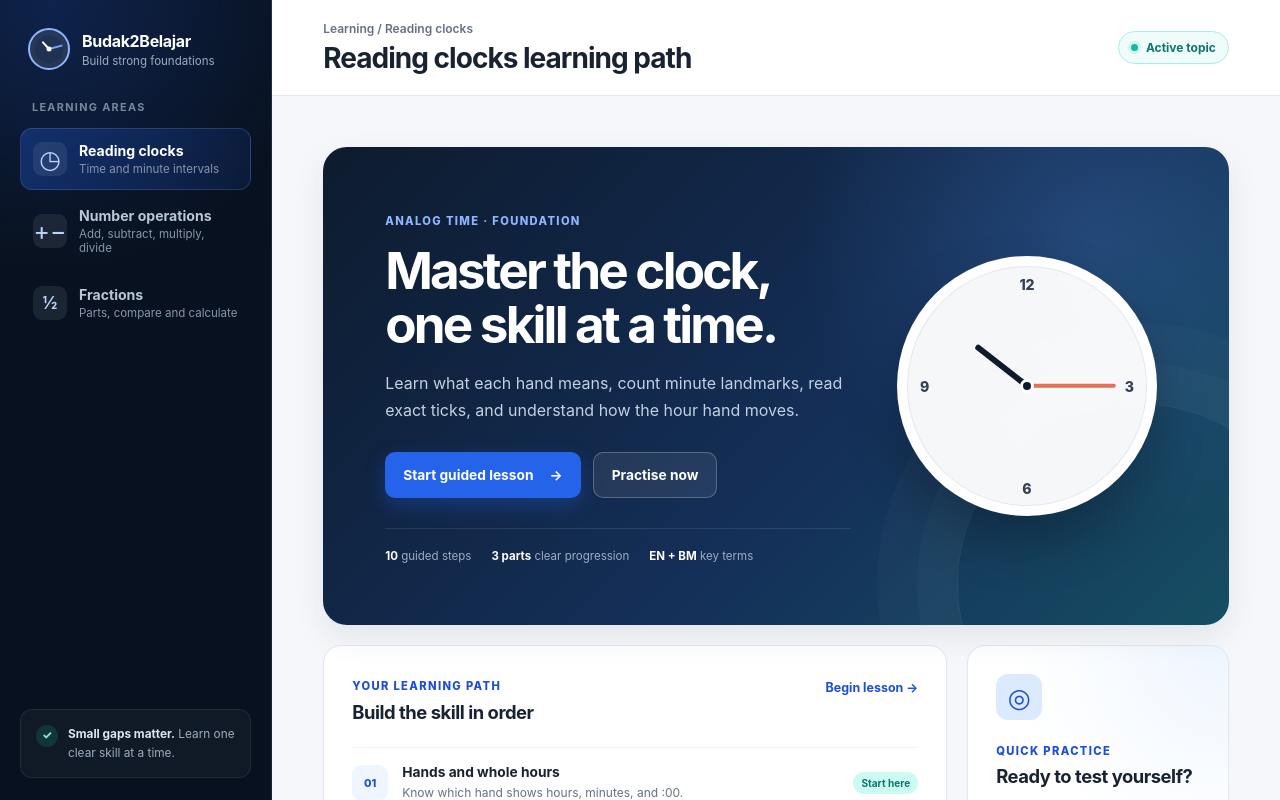
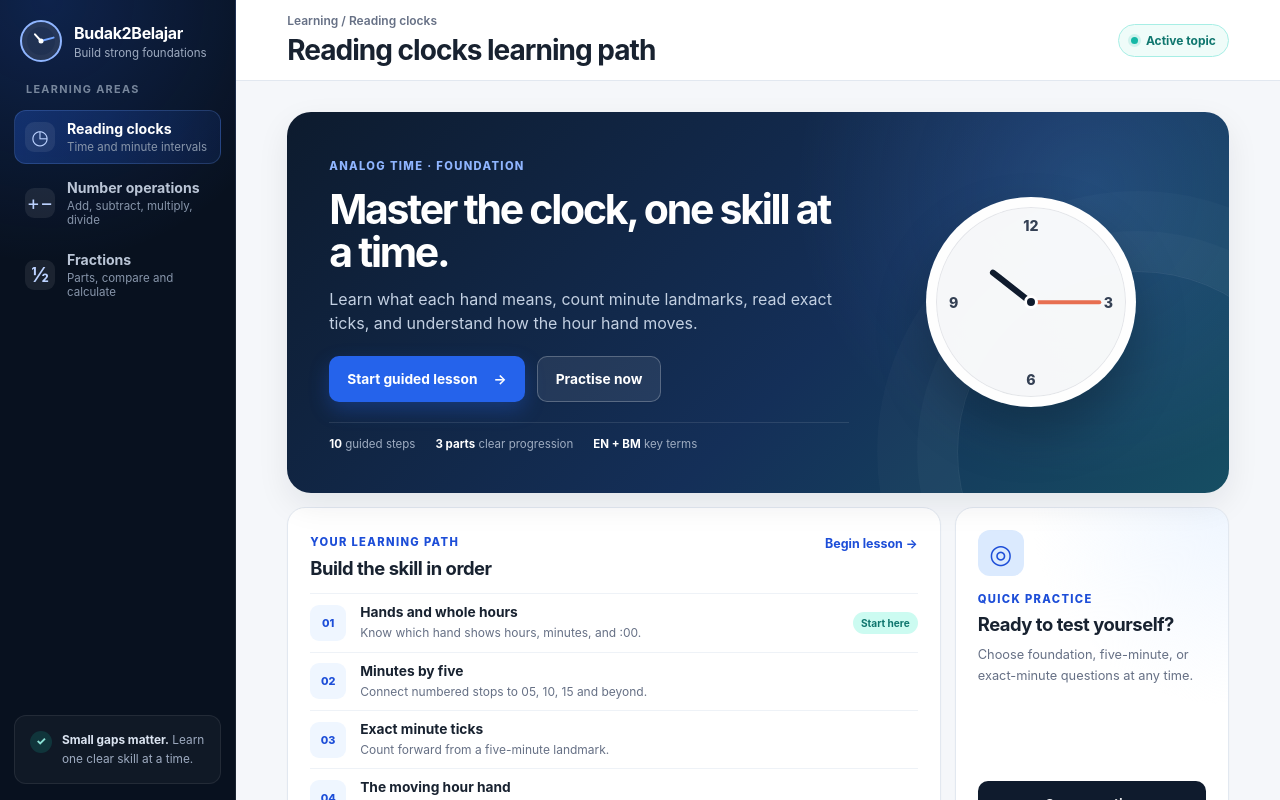
Before and after one commit to msyafiqramlee/budak2belajar, a React (Vite) app: page / in a window 1280 px wide. Shown: the top 800 px of the page. Built offline with nearby package versions, Linux system fonts and the light colour scheme.

Commit message:
Tighten learning app layout density

```diff
--- a/src/App.css
+++ b/src/App.css
@@ -1533,3 +1533,58 @@ button:focus-visible {
   .module-heading > p { max-width: none; }
   .mixed-practice-card .primary-action, .prerequisite-banner .secondary-action { width: 100%; justify-content: center; }
 }
+
+/* Compact application layout: prioritise learning content above decoration. */
+@media (min-width: 981px) {
+  .sidebar { width: 236px; padding: 20px 14px 16px; }
+  .brand { padding: 0 6px 20px; }
+  .nav-item { min-height: 54px; padding: 8px 10px; }
+  .nav-icon { width: 30px; height: 30px; flex-basis: 30px; font-size: 1.25rem; }
+  .app-content { margin-left: 236px; }
+}
+
+.page-header { min-height: 74px; padding-block: 13px; }
+.workspace { padding-top: clamp(20px, 2.4vw, 32px); padding-bottom: 36px; }
+.topic-hero { min-height: 270px; gap: 26px; padding: clamp(28px, 3.5vw, 42px); }
+.topic-hero h2 { font-size: clamp(1.85rem, 3.2vw, 2.7rem); }
+.topic-hero-copy > p { margin-top: 12px; line-height: 1.55; }
+.hero-actions { margin-top: 20px; }
+.topic-facts { margin-top: 20px; padding-top: 14px; }
+.hero-clock-face { width: min(210px, 20vw); }
+.dashboard-grid { margin-top: 14px; gap: 14px; }
+.path-card, .practice-card { padding: 22px; }
+.skill-path { margin-top: 14px; }
+.skill-path li { min-height: 58px; padding: 10px 0; }
+.practice-icon { margin-bottom: 16px; }
+
+.library-hero { min-height: 190px; gap: 24px; padding: 28px 34px; }
+.library-hero h2 { margin-top: 7px; font-size: clamp(1.9rem, 3.6vw, 2.8rem); }
+.library-hero > div > p { margin-top: 8px; line-height: 1.5; }
+.library-symbol { font-size: clamp(2.5rem, 5vw, 4.2rem); }
+.library-hero .topic-facts { margin-top: 16px; }
+.prerequisite-banner { margin-top: 14px; padding: 14px 18px; }
+.module-heading { align-items: end; margin-top: 24px; }
+.module-grid { gap: 12px; margin-top: 12px; }
+.module-card { min-height: 178px; gap: 8px 13px; padding: 17px 18px; border-radius: 14px; }
+.module-symbol { width: 40px; height: 40px; font-size: 1.15rem; }
+.module-copy p { margin-top: 6px; line-height: 1.4; }
+.module-prerequisite { padding: 6px 9px; }
+.mixed-practice-card { margin-top: 14px; padding: 20px 22px; }
+
+.card { padding: 26px; }
+.question { margin-bottom: 13px; }
+.math-expression { margin-bottom: 15px; padding: 9px 20px; }
+.learning-visual { margin-bottom: 17px; }
+.fraction-bar { height: 62px; }
+.progress-track { margin-bottom: 18px; }
+
+@media (max-width: 720px) {
+  .page-header { min-height: 62px; }
+  .workspace { padding-top: 12px; }
+  .topic-hero, .library-hero { padding: 22px 20px; }
+  .topic-hero-copy > p { margin-top: 10px; }
+  .topic-facts { margin-top: 15px; }
+  .module-heading { margin-top: 20px; }
+  .module-card { min-height: 0; }
+  .prerequisite-banner, .mixed-practice-card { padding: 17px; }
+}
```
